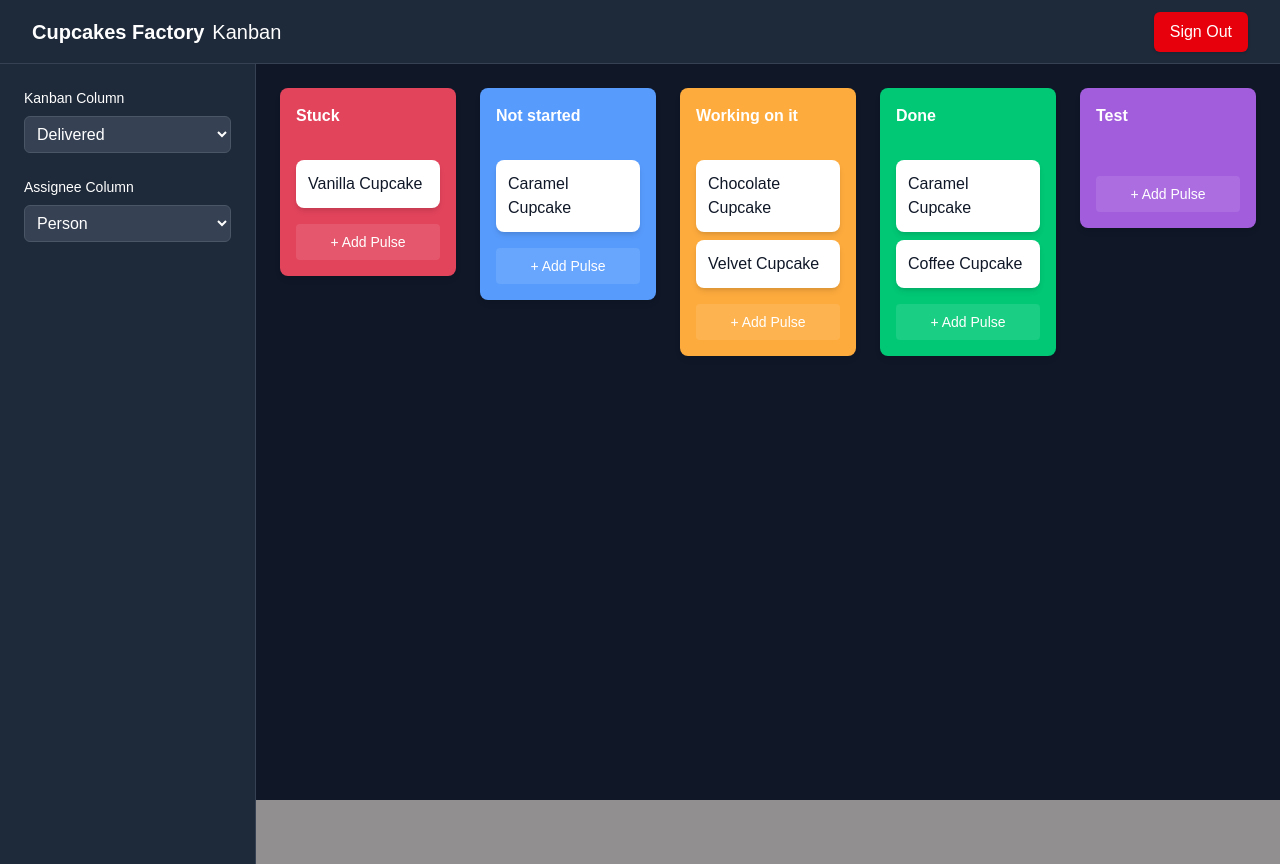
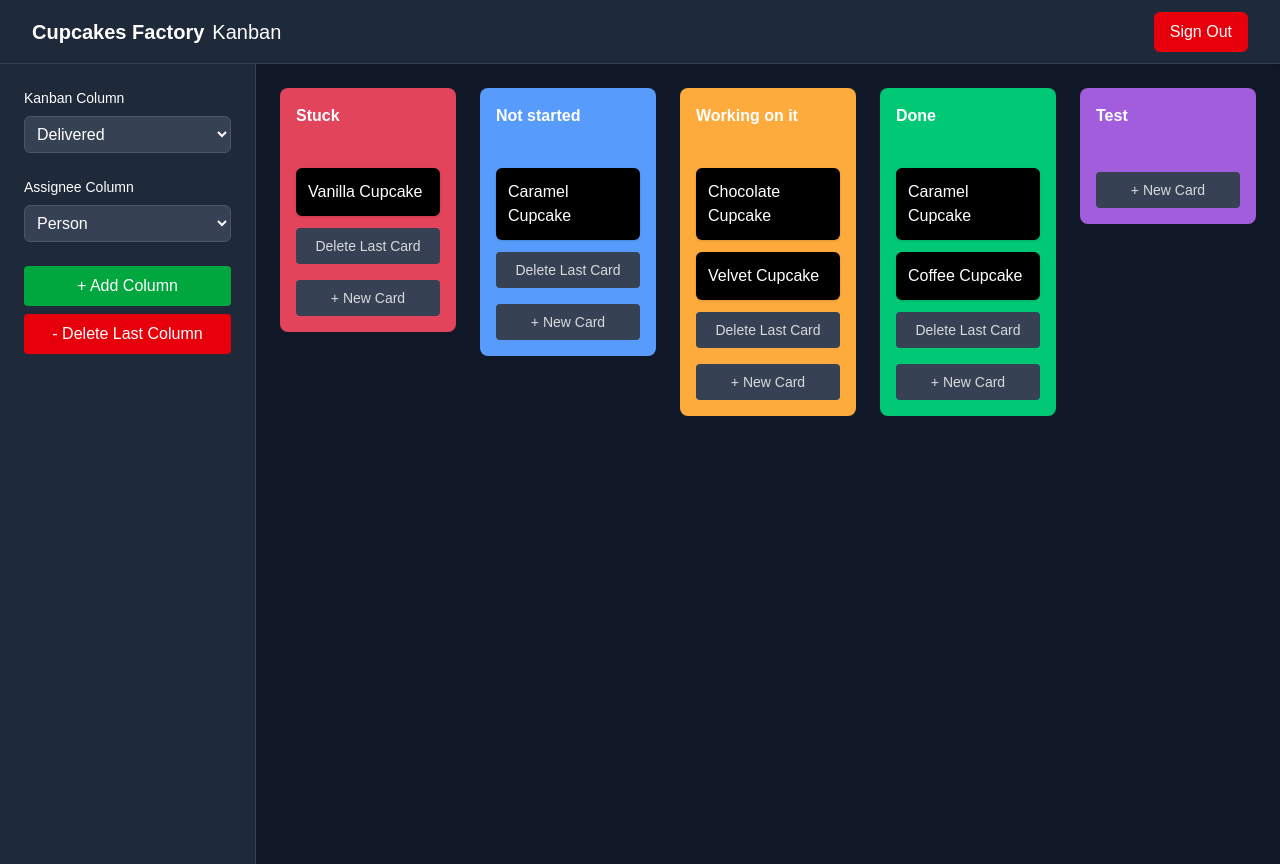
Before and after one commit to Hajaranakeeb/Kanban-board, a Next.js app: page / in a window 1280 px wide. Built offline with nearby package versions, Linux system fonts and the light colour scheme.

Commit message:
Final backend persistence + project updates

```diff
--- a/app/components/Column.tsx
+++ b/app/components/Column.tsx
@@ -1,42 +1,162 @@
 "use client";
 
-import { SortableContext, verticalListSortingStrategy } from "@dnd-kit/sortable";
-import TaskCard from "./TaskCard";
-import { Task } from "../types";
+import {
+  SortableContext,
+  verticalListSortingStrategy,
+  useSortable,
+} from "@dnd-kit/sortable";
+import { CSS } from "@dnd-kit/utilities";
+import { useState } from "react";
+import { Task } from "../page";
 
 interface ColumnProps {
   id: string;
   title: string;
   tasks: Task[];
   color: string;
-  onAddPulse?: (columnId: string) => void;
+  onAddCard: (columnId: string) => void;
+  onDeleteCard: (columnId: string, taskId: string) => void;
+  onUpdateCard: (columnId: string, taskId: string, content: string, color?: string) => void;
+  onUpdateColumn: (columnId: string, newTitle: string, newColor: string) => void;
 }
 
-export default function Column({ id, title, tasks, color, onAddPulse }: ColumnProps) {
+/* ================= CARD ================= */
+function SortableItem({
+  task,
+  columnId,
+  onUpdateCard,
+}: {
+  task: Task;
+  columnId: string;
+  onUpdateCard: (columnId: string, taskId: string, content: string, color?: string) => void;
+}) {
+  const { attributes, listeners, setNodeRef, transform, transition } =
+    useSortable({ id: task.id });
+
+  const style = {
+    transform: CSS.Transform.toString(transform),
+    transition,
+  };
+
+  const [editing, setEditing] = useState(task.content === "");
+  const [value, setValue] = useState(task.content);
+
+  function handleBlur() {
+    setEditing(false);
+    onUpdateCard(columnId, task.id, value, "#000000"); // force black background for card
+  }
+
   return (
     <div
-      className="w-64 rounded-lg shadow-md flex flex-col"
-      style={{ backgroundColor: color }}
+      ref={setNodeRef}
+      style={{ ...style, backgroundColor: "#000000", color: "white" }}
+      {...attributes}
+      {...listeners}
+      className="p-3 rounded-md shadow cursor-pointer"
     >
-      {/* Column Title */}
-      <h2 className="font-bold p-4 text-white">{title}</h2>
-
-      {/* Tasks */}
-      <SortableContext items={tasks.map((t) => t.id)} strategy={verticalListSortingStrategy}>
-        <div className="flex flex-col gap-2 p-4">
-          {tasks.map((task) => (
-            <TaskCard key={task.id} task={task} />
-          ))}
-        </div>
-      </SortableContext>
-
-      {/* Add Pulse Button */}
-      <button
-        className="mt-auto p-2 m-4 text-sm text-white rounded bg-white/10 hover:bg-white/20"
-        onClick={() => onAddPulse && onAddPulse(id)}
-      >
-        + Add Pulse
-      </button>
+      {editing ? (
+        <textarea
+          autoFocus
+          value={value}
+          onChange={(e) => setValue(e.target.value)}
+          onBlur={handleBlur}
+          className="w-full p-2 rounded resize-none bg-black text-white"
+        />
+      ) : (
+        <p onClick={() => setEditing(true)}>{task.content || "New Card"}</p>
+      )}
     </div>
   );
 }
+
+/* ================= COLUMN ================= */
+export default function Column({
+  id,
+  title,
+  tasks,
+  color,
+  onAddCard,
+  onDeleteCard,
+  onUpdateCard,
+  onUpdateColumn,
+}: ColumnProps) {
+  const { attributes, listeners, setNodeRef, transform, transition } = useSortable({ id });
+  const style = { transform: CSS.Transform.toString(transform), transition };
+
+  const [editingTitle, setEditingTitle] = useState(false);
+  const [titleValue, setTitleValue] = useState(title);
+  const [colorValue, setColorValue] = useState(color);
+
+  function handleTitleBlur() {
+    setEditingTitle(false);
+    onUpdateColumn(id, titleValue, colorValue);
+  }
+
+  function handleColorChange(newColor: string) {
+    setColorValue(newColor);
+    onUpdateColumn(id, titleValue, newColor);
+  }
+
+  return (
+    <div
+      ref={setNodeRef}
+      style={{ ...style, backgroundColor: colorValue, color: "white" }}
+      className="w-64 rounded-lg flex flex-col"
+    >
+      {/* HEADER */}
+      <div className="p-4 cursor-grab" {...attributes} {...listeners}>
+        {editingTitle ? (
+          <>
+            <input
+              autoFocus
+              value={titleValue}
+              onChange={(e) => setTitleValue(e.target.value)}
+              onBlur={handleTitleBlur}
+              className="w-full p-1 rounded mb-2 bg-gray-700 text-white"
+            />
+            <input
+              type="color"
+              value={colorValue}
+              onChange={(e) => handleColorChange(e.target.value)}
+              className="w-full h-8 cursor-pointer"
+            />
+          </>
+        ) : (
+          <h2 className="font-bold mb-2" onClick={() => setEditingTitle(true)}>
+            {titleValue}
+          </h2>
+        )}
+      </div>
+
+      {/* TASKS */}
+      <SortableContext items={tasks.map((t) => t.id)} strategy={verticalListSortingStrategy}>
+        <div className="flex flex-col gap-3 p-4">
+          {tasks.map((task) => (
+            <SortableItem key={task.id} task={task} columnId={id} onUpdateCard={onUpdateCard} />
+          ))}
+
+          {/* DELETE LAST CARD BUTTON */}
+          {tasks.length > 0 && (
+            <div
+              onClick={() => {
+                const lastTask = tasks[tasks.length - 1];
+                onDeleteCard(id, lastTask.id);
+              }}
+              className="text-white/80 hover:text-white cursor-pointer text-sm bg-gray-700 px-3 py-2 rounded text-center"
+            >
+              Delete Last Card
+            </div>
+          )}
+
+          {/* ADD NEW CARD */}
+          <div
+            onClick={() => onAddCard(id)}
+            className="text-white/80 hover:text-white cursor-pointer text-sm bg-gray-700 px-3 py-2 rounded text-center mt-1"
+          >
+            + New Card
+          </div>
+        </div>
+      </SortableContext>
+    </div>
+  );
+}
--- a/app/page.tsx
+++ b/app/page.tsx
@@ -19,121 +19,201 @@ import {
 import Column from "./components/Column";
 import "./globals.css";
 
-// Types
-export type Task = { id: string; content: string; column: string };
-export type ColumnType = { id: string; title: string; color: string };
+export type Task = {
+  id: string;
+  content: string;
+  column: string;
+  color?: string;
+};
 
-export default function RootLayout({
-  children,
-}: {
-  children: React.ReactNode;
-}) {
+export type ColumnType = {
+  id: string;
+  title: string;
+  color: string;
+};
+
+export default function Page() {
   const router = useRouter();
   const pathname = usePathname();
-
   const [mounted, setMounted] = useState(false);
 
-  useEffect(() => {
-    setMounted(true);
-  }, []);
-
-  // 👇 Automatically detect if user is on auth page
-  const signedIn = pathname !== "/auth";
-
-  const [columns, setColumns] = useState<ColumnType[]>([
+  const defaultColumns: ColumnType[] = [
     { id: "todo", title: "Stuck", color: "#E2445C" },
     { id: "progress", title: "Not started", color: "#579BFC" },
     { id: "working", title: "Working on it", color: "#FDAB3D" },
     { id: "done", title: "Done", color: "#00C875" },
     { id: "test", title: "Test", color: "#A25DDC" },
-  ]);
+  ];
 
-  const [tasks, setTasks] = useState<Task[]>([
-    { id: "1", content: "Vanilla Cupcake", column: "todo" },
-    { id: "2", content: "Caramel Cupcake", column: "progress" },
-    { id: "3", content: "Chocolate Cupcake", column: "working" },
-    { id: "4", content: "Velvet Cupcake", column: "working" },
-    { id: "5", content: "Caramel Cupcake", column: "done" },
-    { id: "6", content: "Coffee Cupcake", column: "done" },
-  ]);
+  const defaultTasks: Task[] = [
+    { id: "1", content: "Vanilla Cupcake", column: "todo", color: "#f59e0b" },
+    { id: "2", content: "Caramel Cupcake", column: "progress", color: "#10b981" },
+    { id: "3", content: "Chocolate Cupcake", column: "working", color: "#3b82f6" },
+    { id: "4", content: "Velvet Cupcake", column: "working", color: "#8b5cf6" },
+    { id: "5", content: "Caramel Cupcake", column: "done", color: "#ef4444" },
+    { id: "6", content: "Coffee Cupcake", column: "done", color: "#f97316" },
+  ];
+
+  const [columns, setColumns] = useState<ColumnType[]>(() => {
+    if (typeof window !== "undefined") {
+      const saved = localStorage.getItem("kanban-board");
+      if (saved) {
+        const parsed = JSON.parse(saved);
+        return parsed.columns || defaultColumns;
+      }
+    }
+    return defaultColumns;
+  });
+
+  const [tasks, setTasks] = useState<Task[]>(() => {
+    if (typeof window !== "undefined") {
+      const saved = localStorage.getItem("kanban-board");
+      if (saved) {
+        const parsed = JSON.parse(saved);
+        return parsed.tasks || defaultTasks;
+      }
+    }
+    return defaultTasks;
+  });
 
   const sensors = useSensors(useSensor(PointerSensor));
 
+  useEffect(() => setMounted(true), []);
+
+  /* AUTO SAVE BOARD */
+  useEffect(() => {
+    const boardData = { columns, tasks };
+    localStorage.setItem("kanban-board", JSON.stringify(boardData));
+  }, [columns, tasks]);
+
+  const signedIn = pathname !== "/auth";
+
+  /* ================= DRAG ================= */
   function handleDragEnd(event: DragEndEvent) {
     const { active, over } = event;
     if (!over) return;
 
-    const activeColumn = columns.find((c) => c.id === active.id);
-    const overColumn = columns.find((c) => c.id === over.id);
-
-    if (activeColumn && overColumn) {
-      setColumns(
-        arrayMove(columns, columns.indexOf(activeColumn), columns.indexOf(overColumn))
-      );
+    if (columns.some((c) => c.id === active.id)) {
+      const oldIndex = columns.findIndex((c) => c.id === active.id);
+      const newIndex = columns.findIndex((c) => c.id === over.id);
+      if (oldIndex !== newIndex)
+        setColumns(arrayMove(columns, oldIndex, newIndex));
       return;
     }
 
     const activeTask = tasks.find((t) => t.id === active.id);
+    const overTask = tasks.find((t) => t.id === over.id);
     if (!activeTask) return;
 
-    const overTask = tasks.find((t) => t.id === over.id);
-    const overColumnContainer = columns.find((c) => c.id === (over?.id as string));
+    if (overTask) {
+      const updatedTasks = tasks.map((t) =>
+        t.id === active.id ? { ...t, column: overTask.column } : t
+      );
+      const oldIndex = updatedTasks.findIndex((t) => t.id === active.id);
+      const newIndex = updatedTasks.findIndex((t) => t.id === over.id);
+      setTasks(arrayMove(updatedTasks, oldIndex, newIndex));
+      return;
+    }
 
-    if (overTask) {
-      if (activeTask.column === overTask.column) {
-        const columnTasks = tasks.filter((t) => t.column === activeTask.column);
-        const reordered = arrayMove(
-          columnTasks,
-          columnTasks.findIndex((t) => t.id === active.id),
-          columnTasks.findIndex((t) => t.id === over.id)
-        );
+    const overColumn = columns.find((c) => c.id === over.id);
+    if (overColumn)
       setTasks((prev) =>
         prev.map((t) =>
-            t.column === activeTask.column
-              ? reordered.find((r) => r.id === t.id) || t
-              : t
-          )
-        );
-      } else {
-        setTasks((prev) =>
-          prev.map((t) =>
-            t.id === active.id ? { ...t, column: overTask.column } : t
+          t.id === active.id ? { ...t, column: overColumn.id } : t
         )
       );
   }
-    } else if (overColumnContainer) {
+
+  /* ================= CARDS ================= */
+  function handleAddCard(columnId: string) {
+    const newTask: Task = {
+      id: Date.now().toString(),
+      content: "",
+      column: columnId,
+      color: "#ffffff",
+    };
+    setTasks((prev) => [...prev, newTask]);
+  }
+
+  function handleDeleteCard(columnId: string, taskId: string) {
+    setTasks((prev) => prev.filter((t) => t.id !== taskId));
+  }
+
+  function handleUpdateCard(
+    columnId: string,
+    taskId: string,
+    content: string,
+    color?: string
+  ) {
     setTasks((prev) =>
       prev.map((t) =>
-          t.id === active.id ? { ...t, column: overColumnContainer.id } : t
+        t.id === taskId ? { ...t, content, color: color ?? t.color } : t
       )
     );
   }
+
+  /* ================= COLUMNS ================= */
+  function handleAddColumn() {
+    const newId = Date.now().toString();
+    const newTitle = prompt("Enter column name");
+    if (!newTitle) return;
+    const newColor =
+      prompt("Pick column color (hex)", "#888888") || "#888888";
+
+    const newColumn: ColumnType = {
+      id: newId,
+      title: newTitle,
+      color: newColor,
+    };
+
+    setColumns((prev) => [...prev, newColumn]);
+  }
+
+  function handleDeleteLastColumn() {
+    if (columns.length === 0) return;
+    const lastColumn = columns[columns.length - 1];
+    setColumns((prev) => prev.slice(0, -1));
+    setTasks((prev) =>
+      prev.filter((t) => t.column !== lastColumn.id)
+    );
+  }
+
+  function handleUpdateColumn(
+    columnId: string,
+    newTitle: string,
+    newColor: string
+  ) {
+    setColumns((prev) =>
+      prev.map((c) =>
+        c.id === columnId ? { ...c, title: newTitle, color: newColor } : c
+      )
+    );
   }
 
   function handleSignOut() {
     router.push("/auth");
   }
 
+  /* ================= RENDER ================= */
   return (
-    <html lang="en">
-      <body className="bg-gray-900 text-gray-100">
+    <div className="bg-gray-900 text-gray-100 min-h-screen">
       <header className="h-16 bg-gray-800 flex items-center justify-between px-8 border-b border-gray-700 shadow-sm">
         <h1 className="text-xl font-semibold text-white">
           Cupcakes Factory
-            <span className="text-white font-normal ml-2">Kanban</span>
+          <span className="ml-2 font-normal">Kanban</span>
         </h1>
 
         {signedIn ? (
           <button
             onClick={handleSignOut}
-              className="bg-red-600 hover:bg-red-500 text-white font-medium px-4 py-2 rounded-md shadow"
+            className="bg-red-600 hover:bg-red-500 text-white px-4 py-2 rounded-md"
           >
             Sign Out
           </button>
         ) : (
           <button
             onClick={() => router.push("/")}
-              className="bg-blue-600 hover:bg-blue-500 text-white font-medium px-4 py-2 rounded-md shadow"
+            className="bg-blue-600 hover:bg-blue-500 text-white px-4 py-2 rounded-md"
           >
             Sign In
           </button>
@@ -141,7 +221,6 @@ export default function RootLayout({
       </header>
 
       <div className="flex">
-          {/* Sidebar */}
         <aside className="w-64 bg-gray-800 min-h-screen p-6 border-r border-gray-700 space-y-6">
           <div>
             <p className="text-white text-sm mb-2">Kanban Column</p>
@@ -158,14 +237,25 @@ export default function RootLayout({
               <option>Another Person</option>
             </select>
           </div>
+
+          <div className="flex flex-col gap-2 mt-4">
+            <button
+              onClick={handleAddColumn}
+              className="bg-green-600 hover:bg-green-500 text-white px-3 py-2 rounded"
+            >
+              + Add Column
+            </button>
+            <button
+              onClick={handleDeleteLastColumn}
+              className="bg-red-600 hover:bg-red-500 text-white px-3 py-2 rounded"
+            >
+              - Delete Last Column
+            </button>
+          </div>
         </aside>
 
-          {/* Kanban Board */}
-          <main className="flex-1 p-6 overflow-x-auto h-[calc(100vh-64px)] bg-gray-900">
-            {pathname === "/auth" ? (
-              children
-            ) : (
-              mounted && (
+        <main className="flex-1 p-6 overflow-x-auto h-[calc(100vh-64px)]">
+          {mounted && (
             <DndContext
               sensors={sensors}
               collisionDetection={closestCenter}
@@ -181,18 +271,22 @@ export default function RootLayout({
                       key={column.id}
                       id={column.id}
                       title={column.title}
-                          tasks={tasks.filter((t) => t.column === column.id)}
                       color={column.color}
+                      tasks={tasks.filter(
+                        (t) => t.column === column.id
+                      )}
+                      onAddCard={handleAddCard}
+                      onDeleteCard={handleDeleteCard}
+                      onUpdateCard={handleUpdateCard}
+                      onUpdateColumn={handleUpdateColumn}
                     />
                   ))}
                 </div>
               </SortableContext>
             </DndContext>
-              )
           )}
         </main>
       </div>
-      </body>
-    </html>
+    </div>
   );
 }
--- a/app/types.ts
+++ b/app/types.ts
@@ -1,7 +1,7 @@
 export type Task = {
   id: string;
   content: string;
-  column: string;
+  column: string; // matches your original Column.tsx
 };
 
 export type ColumnType = {
--- a/package.json
+++ b/package.json
@@ -9,9 +9,15 @@
     "lint": "eslint"
   },
   "dependencies": {
+    "@apollo/client": "^4.1.4",
     "@dnd-kit/core": "^6.3.1",
     "@dnd-kit/sortable": "^10.0.0",
     "@dnd-kit/utilities": "^3.2.2",
+    "@nhost/nextjs": "^2.3.1",
+    "@nhost/nhost-js": "^4.4.0",
+    "@nhost/react-apollo": "^18.0.2",
+    "@supabase/supabase-js": "^2.95.3",
+    "graphql": "^16.12.0",
     "next": "16.1.6",
     "react": "19.2.3",
     "react-dom": "19.2.3"
```
Also changed, not shown: app/layout.tsx (line endings or trailing spaces), 1 other file (tests, documents, lock files or other folders). Lines whose indentation alone changed are shown as unchanged.
